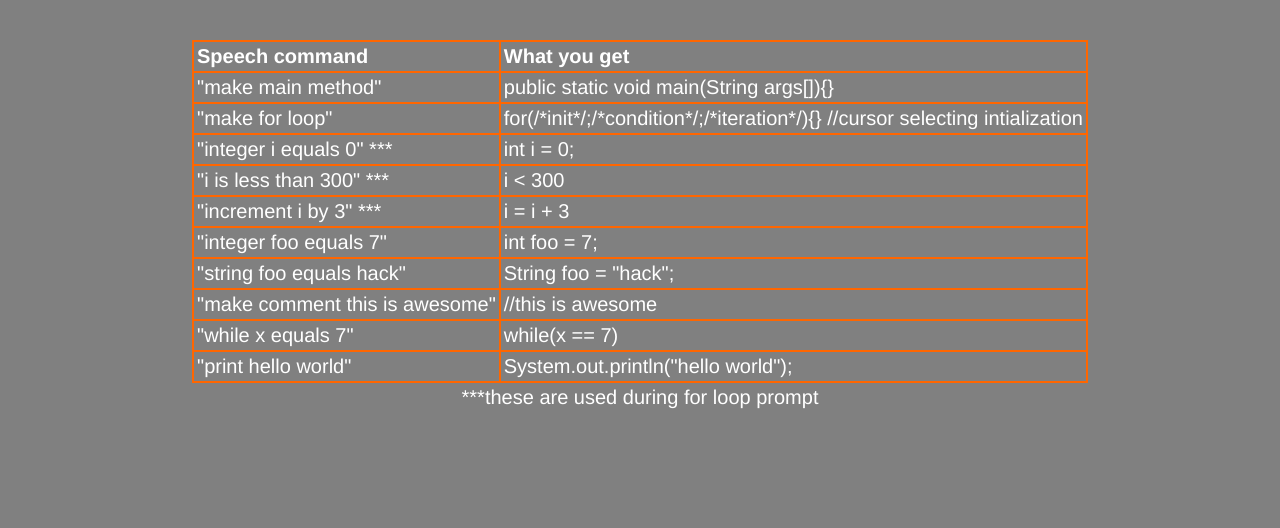
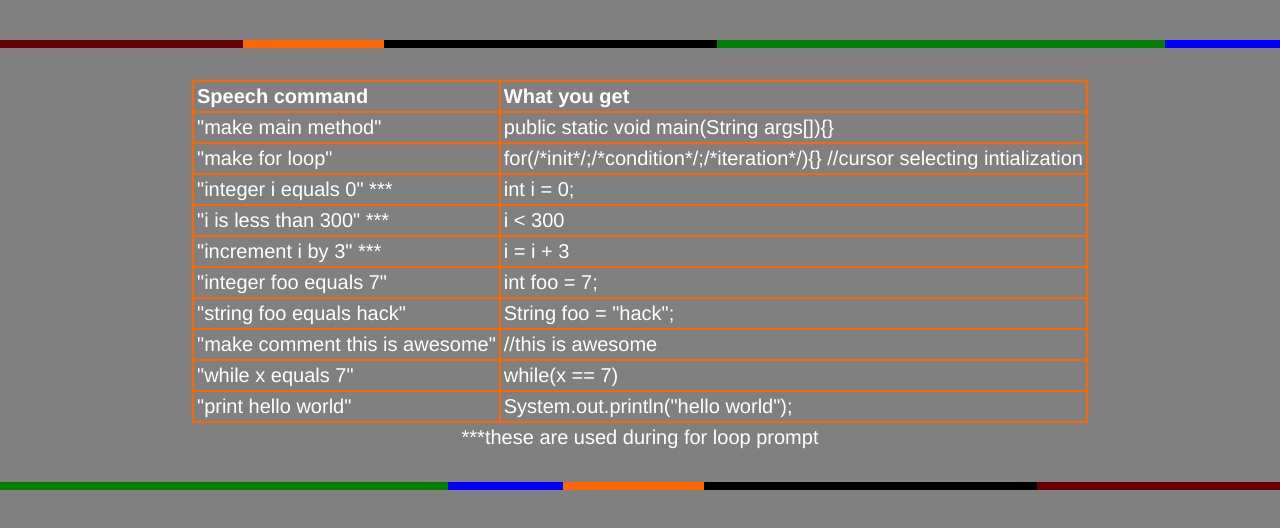
Before and after one commit to marcustedesco/talknerdy, a plain HTML site: page howto.html in a window 1280 px wide. Drawn offline with nearby package versions, Linux system fonts and the light colour scheme.

Commit message:
small visible change

```diff
--- a/custom.css
+++ b/custom.css
@@ -6,6 +6,33 @@ button{
 	outline: 0;
 	background: none;
 	border:0;
+}
+
+.band {
+  background-color: black;
+  height: 8px;
+  float: left;
+}
+
+.color1 {
+  width: 19%;
+  background-color: #660000;
+}
+.color2 {
+  width: 11%;
+  background-color: #ff6600;
+}
+.color3 {
+  width: 26%;
+  background-color: black;
+}
+.color4 {
+  width: 35%;
+  background-color: green;
+}
+.color5 {
+  width: 9%;
+  background-color: blue;
 }
 
 .commandlist tr,td{
--- a/howto.html
+++ b/howto.html
@@ -31,7 +31,9 @@
 
 </head>
 <body id="body">
-<div id="wrap">
+<div id="wrap" class="top40">
+  <div class="band color1"></div><div class="band color2"></div><div class="band color3"></div><div class="band color4"></div><div class="band color5"></div>
+
   <div class="container">
       <table class="commandlist top40 centertable">
       	<tr><td><strong>Speech command</strong></td><td><strong>What you get</strong></td></tr>
@@ -48,5 +50,8 @@
       </table>
       <p class="raw">***these are used during for loop prompt</p>
   </div>
+  <div class="top20">
+    <div class="band color4"></div><div class="band color5"></div><div class="band color2"></div><div class="band color3"></div><div class="band color1"></div>
+  </div>
 </div>
 </body>
```
Also changed, not shown: index.html (+9 -1 lines).
